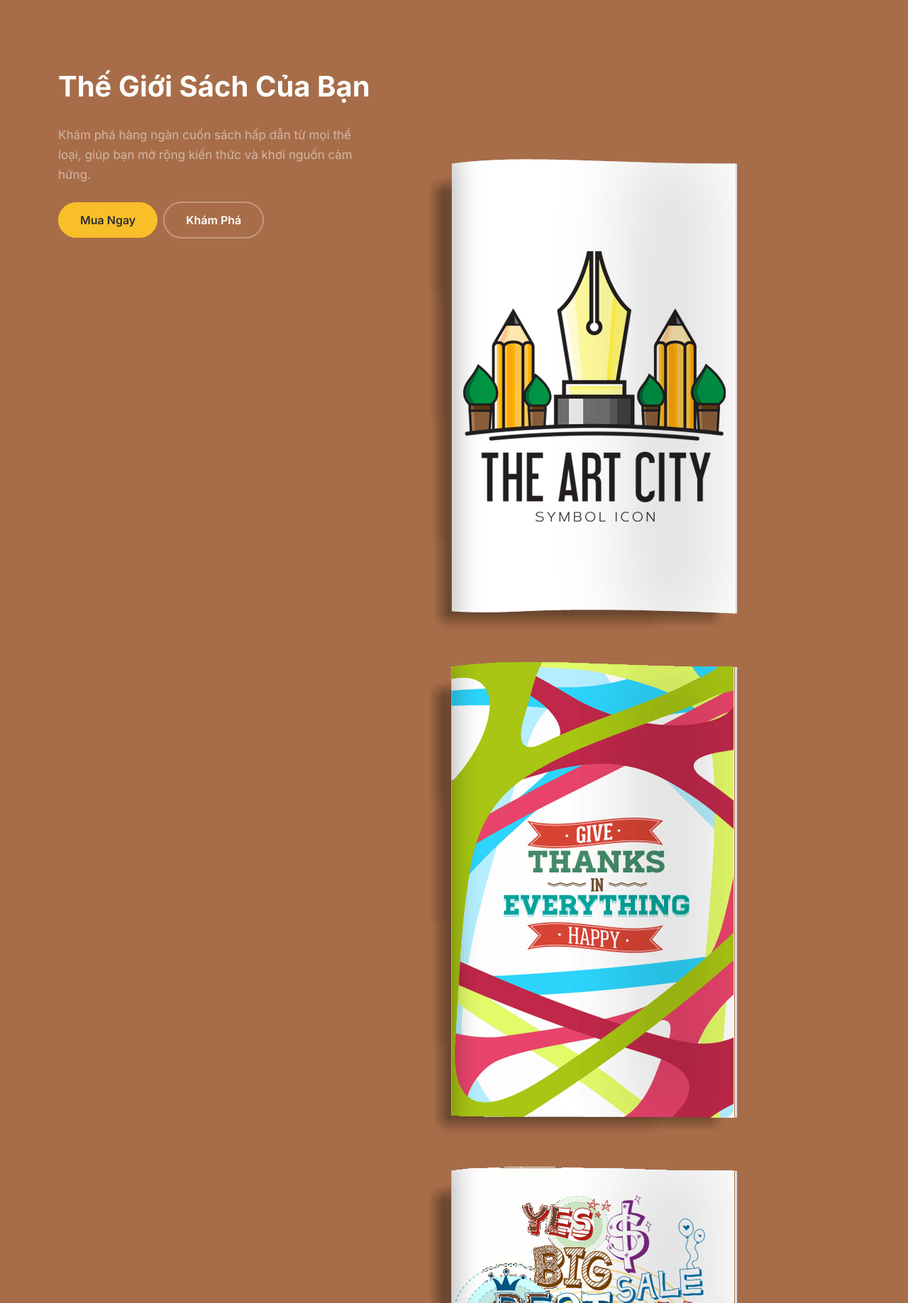
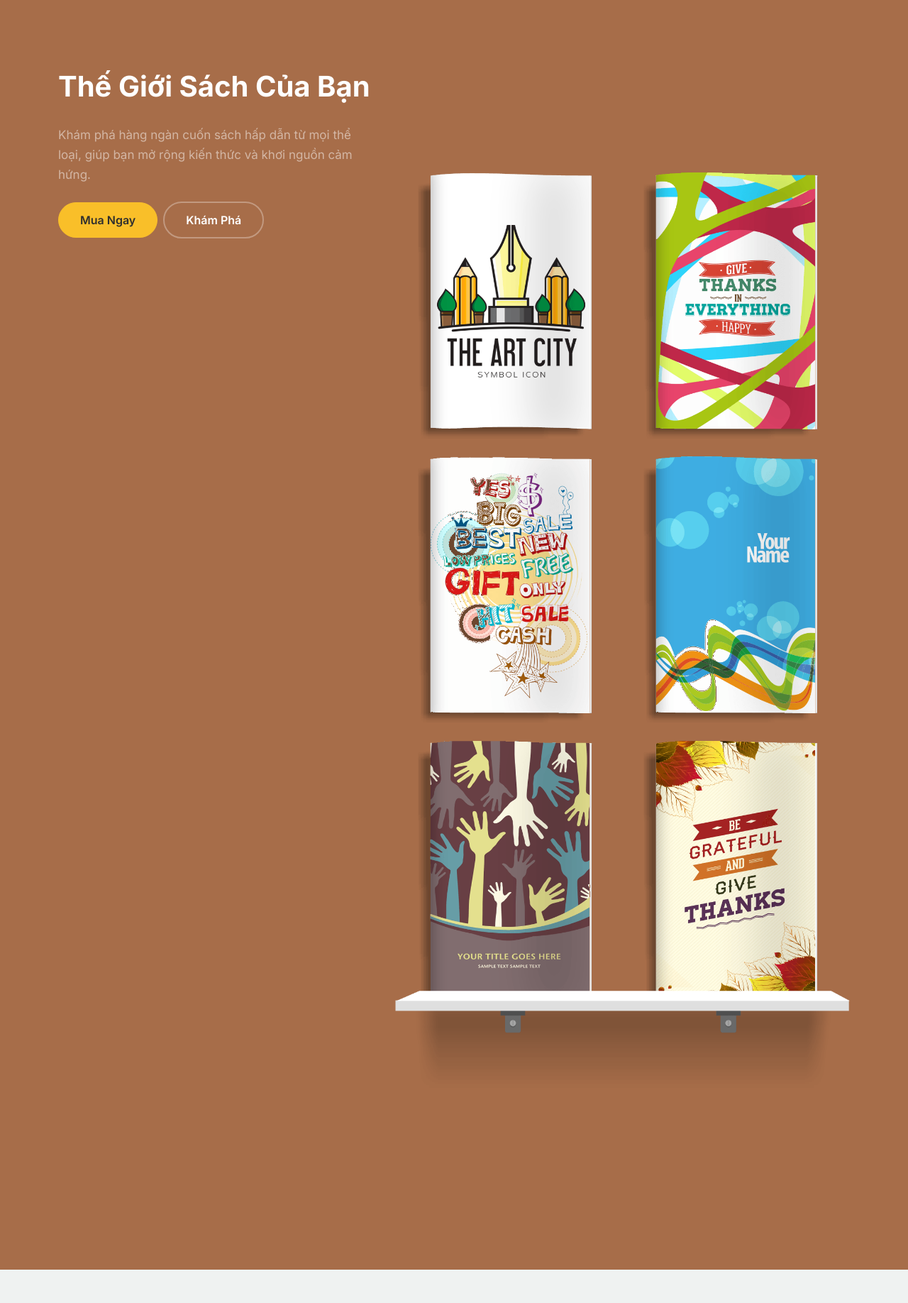
Before and after one commit to tranlephuongtran/PTUD, a PHP site: page / in a window 1280 px wide; the page is wider, and only the part inside the window is pictured. Shown: the part 84-1920 px from the top of that part at 71% size. Run offline with PHP 8.4, Linux system fonts and the light colour scheme.

Commit message:
final except index

```diff
--- a/furni-1.0.0/css/style.css
+++ b/furni-1.0.0/css/style.css
@@ -5,6 +5,7 @@
 * License: https://creativecommons.org/licenses/by/3.0/
 */
 @import url("https://fonts.googleapis.com/css2?family=Inter:wght@400;500;600;700;800&display=swap");
+@import url('https://fonts.googleapis.com/css2?family=Poppins:wght@100;300;400;500;600&display=swap');
 body {
   overflow-x: hidden;
   position: relative; }
@@ -121,8 +122,9 @@ a {
         font-size: 54px; } }
   .hero p {
     color: rgba(255, 255, 255, 0.5);
-    margin-botom: 30px; }
-  .hero .hero-img-wrap {
+    /* margin-botom: 30px;  */
+  }
+  /* .hero .hero-img-wrap {
     position: relative; }
     .hero .hero-img-wrap img {
       position: relative;
@@ -158,7 +160,24 @@ a {
       top: -0px; }
       @media (min-width: 1200px) {
         .hero .hero-img-wrap:after {
-          top: -40px; } }
+          top: -40px; } } */
+    .hero .container .row .books-slider{
+      flex:1 1 42rem;
+      text-align: center;
+      margin-top: 2rem;
+
+    }
+
+    .hero .container .row .books-slider a img{
+      height: 25rem;
+    }
+    .hero .container .row .books-slider a:hover img{
+      transform: scale(.9);
+    }
+    .hero .container .row .books-slider .stand{
+      width:100%;
+      margin-top: -2rem;
+    }
 
 .btn {
   font-weight: 600;
@@ -318,7 +337,7 @@ a {
   .we-help-section .imgs-grid {
     display: -ms-grid;
     display: grid;
-    -ms-grid-columns: (1fr)[27];
+    /* -ms-grid-columns: (1fr)[27]; */
     grid-template-columns: repeat(27, 1fr);
     position: relative; }
     .we-help-section .imgs-grid:before {
```
